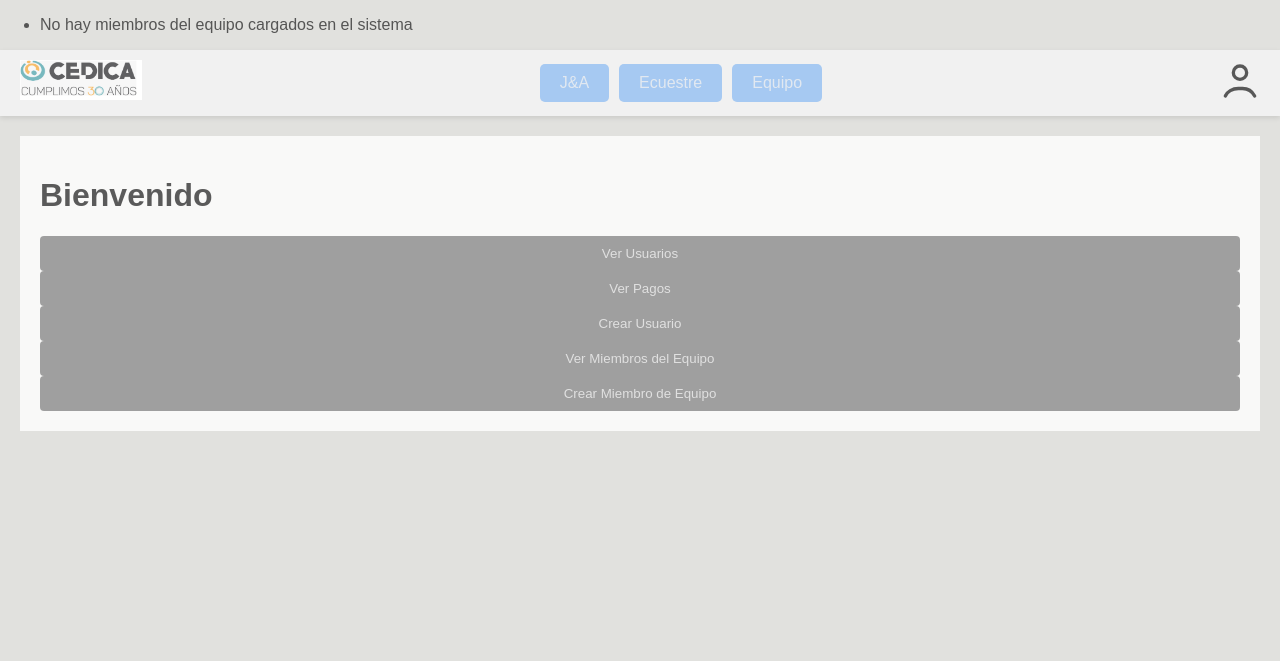
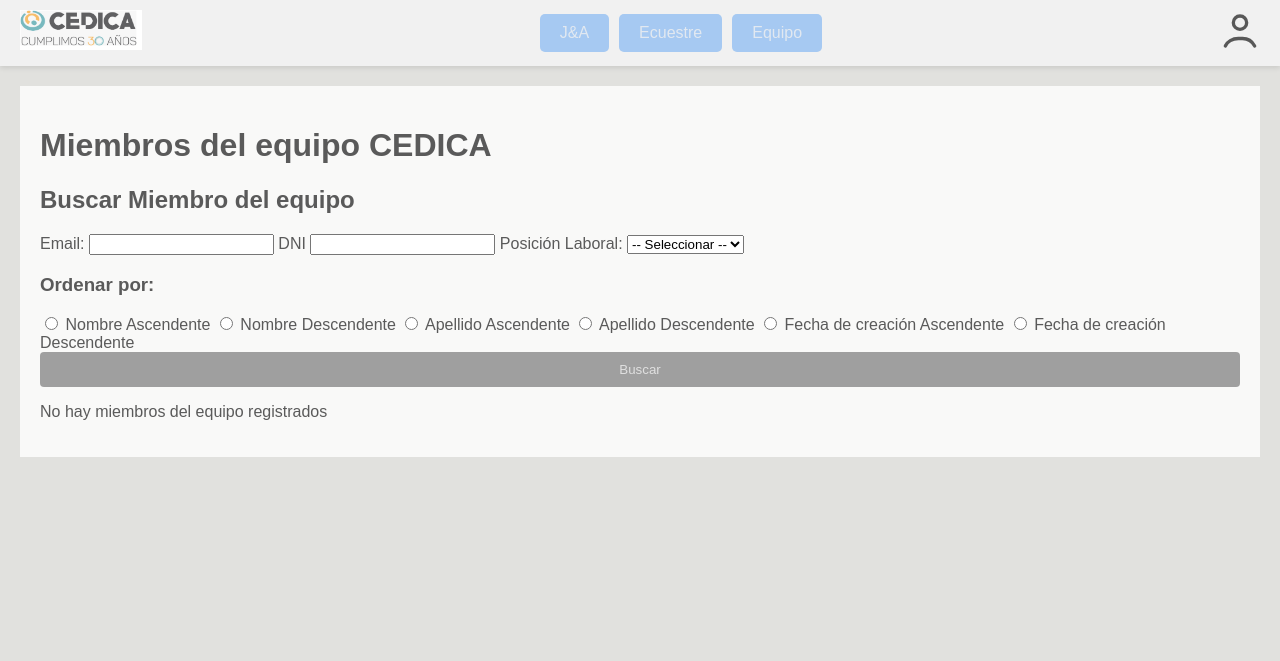
Before and after one commit to santiFie/Cedica-App, a Flask app: page /team_members/ in a window 1280 px wide. Shown: the top 661 px of the page. After the commit the page ends 457 px from the top, so only its background shows below. Run offline with Flask 3, Linux system fonts and the light colour scheme.

Commit message:
se agrega paginado y filtro de team_members

```diff
--- a/admin/src/core/team_member.py
+++ b/admin/src/core/team_member.py
@@ -66,30 +66,60 @@ def create(form):
     return flash("Miembro de equipo creado exitosamente")
 
 
-def find_team_members(page=1):
+def find_team_members(page=1, email=None, name=None, surname=None, jobs=None, dni=None, sort_by=None):
     from src.core.models.team_member import TeamMember
 
     per_page = 25
-    total_team_members = TeamMember.query.count()
 
-    # Calcula el número máximo de páginas (redondeo hacia arriba)
-    max_pages = (total_team_members + per_page - 1) // per_page
+    # consulta general
+    query = TeamMember.query
 
-    # Aseguramos que la página solicitada esté dentro de los límites
+    # Filtros opcionales
+    if email:
+        query = query.filter(TeamMember.email.ilike(f'%{email}%'))  # búsqueda insensible a mayúsculas
+    if name:
+        query = query.filter(TeamMember.name.ilike(f'%{name}%'))
+    if surname:
+        query = query.filter(TeamMember.surname.ilike(f'%{surname}%'))
+    if jobs:
+        query = query.filter(TeamMember.jobs == jobs)
+    if dni:
+        query = query.filter(TeamMember.dni == dni)
+
+    # Ordenamiento
+    if sort_by == 'name_asc':
+        query = query.order_by(TeamMember.name.asc())
+    elif sort_by == 'name_desc':
+        query = query.order_by(TeamMember.name.desc())
+    elif sort_by == 'surname_asc':
+        query = query.order_by(TeamMember.surname.asc())
+    elif sort_by == 'surname_desc':
+        query = query.order_by(TeamMember.surname.desc())
+    elif sort_by == 'inserted_at_asc':
+        query = query.order_by(TeamMember.inserted_at.asc())
+    elif sort_by == 'inserted_at_desc':
+        query = query.order_by(TeamMember.inserted_at.desc())
+
+    all_team_members = query.count()
+
+    # Si no hay usuarios, aseguramos que page sea 1 y no haya paginación
+    if all_team_members == 0:
+        return [], 1
+
+    max_pages = (all_team_members + per_page - 1) // per_page  # Redondeo hacia arriba
+
+    # Aseguramos que page sea al menos 1
     if page < 1:
         page = 1
-    elif page > max_pages:
+
+    # Aseguramos que la página solicitada no sea mayor que el número máximo de páginas
+    if page > max_pages:
         page = max_pages
 
     offset = (page - 1) * per_page
+    team_members = query.offset(offset).limit(per_page).all()
 
-    # Si no hay miembros de equipo, devolver una lista vacía
-    if total_team_members == 0:
-        return []
-
-    team_members = TeamMember.query.offset(offset).limit(per_page).all()
-
-    return team_members
+    return team_members, max_pages
 
 def edit(**kwargs):
     from src.core.models.team_member import TeamMember
--- a/admin/src/web/controllers/team_members.py
+++ b/admin/src/web/controllers/team_members.py
@@ -9,15 +9,21 @@ bp = Blueprint('team_members',__name__,url_prefix="/team_members")
 @bp.get("/")
 def team_members_list():
 
-    page = request.args.get('page', 1, type=int) ##Obtengo el numero de pag
+    page = request.args.get('page', 1, type=int)
 
-    team_members = tm.find_team_members(page) #Muestro los primeros 25 users
+    # obtengo los filtros del formulario
+    name = request.args.get('name', None)
+    surname = request.args.get('surname', None)
+    dni = request.args.get('dni', None)
+    email = request.args.get('email', None)
+    jobs = request.args.get('jobs', None)
+    sort_by = request.args.get('sort_by', None)
 
-    if not team_members:
-        flash("No hay miembros del equipo cargados en el sistema", "info")
-        return render_template("home.html")
 
-    return render_template("team_members/show_team_members.html", list = team_members)
+    # find_users tambien me devuelve la cantidad maxima de paginas para que sea evaluado en el html
+    all_team_members, max_pages = tm.find_team_members(page=page, email=email, name=name, surname=surname, dni=dni, jobs=jobs, sort_by=sort_by)
+
+    return render_template("team_members/show_team_members.html", list=all_team_members, max_pages = max_pages, page=page)
 
 @bp.get("/new")
 def new():
--- a/admin/src/web/templates/team_members/show_team_members.html
+++ b/admin/src/web/templates/team_members/show_team_members.html
@@ -7,8 +7,56 @@
 {% endblock %}
 
 
+
 {% block content %}
     <h1>Miembros del equipo CEDICA</h1>
+
+    <h2>Buscar Miembro del equipo</h2>
+    <form action="{{ url_for('team_members.team_members_list') }}" method="get">
+        <label for="email">Email:</label>
+        <input type="text" name="email" id="email" value="{{ request.args.get('email', '') }}">
+
+        <label for="dni">DNI</label>
+        <input type="text" name="dni" id="dni" value="{{ request.args.get('dni', '') }}">
+
+        <label for="job">Posición Laboral:</label>
+        <select name="job" id="job">
+            <option value="">-- Seleccionar --</option>
+            {% for job in jobs %}
+            <option value="{{ job }}" {% if request.args.get('job') == job %}selected{% endif %}>{{ job.replace('_', ' ').title }}</option>
+            {% endfor %}
+        </select>
+
+        <h3>Ordenar por:</h3>
+        <label>
+            <input type="radio" name="sort_by" value="name_asc" {% if request.args.get('sort_by') == 'name_asc' %}checked{% endif %}>
+            Nombre Ascendente
+        </label>
+        <label>
+            <input type="radio" name="sort_by" value="name_desc" {% if request.args.get('sort_by') == 'name_desc' %}checked{% endif %}>
+            Nombre Descendente
+        </label>
+        <label>
+            <input type="radio" name="sort_by" value="surname_asc" {% if request.args.get('sort_by') == 'surname_asc' %}checked{% endif %}>
+            Apellido Ascendente
+        </label>
+        <label>
+            <input type="radio" name="sort_by" value="surname_desc" {% if request.args.get('sort_by') == 'surname_desc' %}checked{% endif %}>
+            Apellido Descendente
+        </label>
+        <label>
+            <input type="radio" name="sort_by" value="inserted_at_asc" {% if request.args.get('sort_by') == 'inserted_at_asc' %}checked{% endif %}>
+            Fecha de creación Ascendente
+        </label>
+        <label>
+            <input type="radio" name="sort_by" value="inserted_at_desc" {% if request.args.get('sort_by') == 'inserted_at_desc' %}checked{% endif %}>
+            Fecha de creación Descendente
+        </label>
+
+
+        <button type="submit">Buscar</button>
+    </form>
+
     {% if list %}
         <table>
             <thead>
@@ -48,6 +96,25 @@
             </tbody>
         </table>
 
+
+        <div class="pagination">
+            {% if page > 1 %}
+                <a href="{{ url_for('team_members.team_members_list', page=page-1, email=request.args.get('email', ''), job=request.args.get('job', ''), dni=request.args.get('dni', ''), name=request.args.get('name', ''), surname=request.args.get('surname', ''), sort_by=request.args.get('sort_by', '')) }}">
+                    <button>Previo</button>
+                </a>
+            {% else %}
+                <button disabled>Previo</button>
+            {% endif %}
+
+            {% if page < max_pages %}
+                <a href="{{ url_for('team_members.team_members_list', page=page+1, email=request.args.get('email', ''), job=request.args.get('job', ''), dni=request.args.get('dni', ''), name=request.args.get('name', ''), surname=request.args.get('surname', ''), sort_by=request.args.get('sort_by', '')) }}">
+                    <button>Siguiente</button>
+                </a>
+            {% else %}
+                <button disabled>Siguiente</button>
+            {% endif %}
+        </div>
+
     {% else %}
         <p>No hay miembros del equipo registrados</p>
 
```
